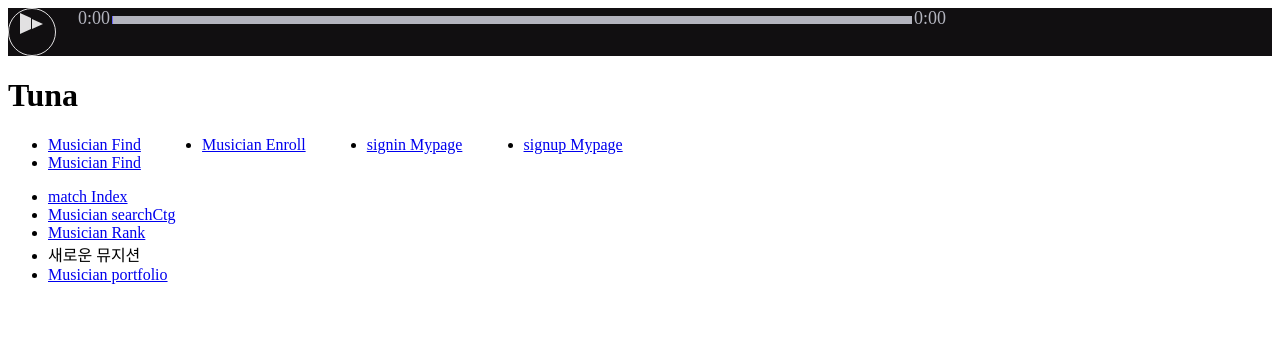
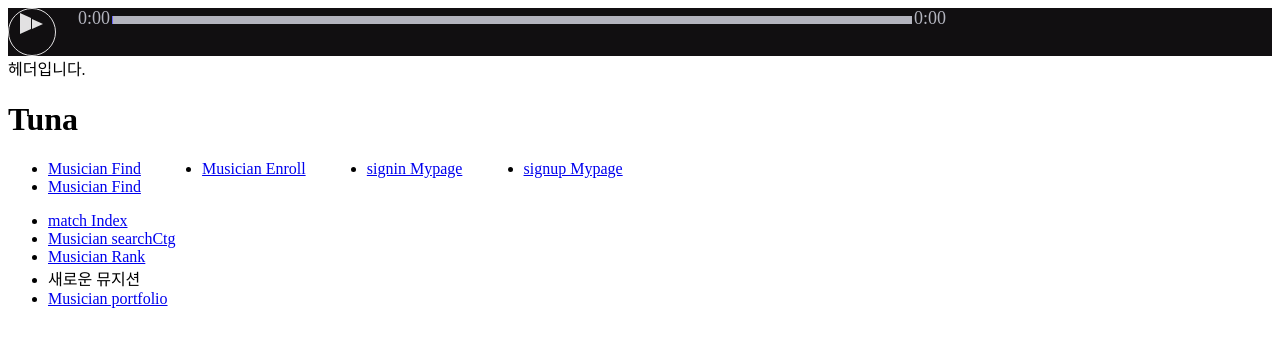
Before and after one commit to wiseseo/Team_Web_3_Client, a Next.js app: page / in a window 1280 px wide. Shown: the top 342 px of the page. Built offline with nearby package versions, Linux system fonts and the light colour scheme.

Commit message:
add Header #30

```diff
--- /dev/null
+++ b/components/Header/index.tsx
@@ -0,0 +1,9 @@
+import * as React from "react";
+
+interface Props {}
+
+const Header = (props: Props): React.ReactElement => {
+  return <header>헤더입니다.</header>;
+};
+
+export default Header;
--- a/pages/index.tsx
+++ b/pages/index.tsx
@@ -2,6 +2,7 @@ import * as React from "react";
 import styled from "styled-components";
 import Link from "next/link";
 import Head from "next/head";
+import Header from "../components/Header";
 import AudioPlayer from "../components/AudioPlayer";
 
 const Title = styled.h1`
@@ -21,7 +22,9 @@ const Index: React.FC = () => {
         <meta name="viewport" content="initial-scale=1.0, width=device-width" />
       </Head>
 
+      <Header />
       <Title>Tuna</Title>
+
       <ul>
         <NavLi style={{ marginLeft: 0 }}>
           <Link href="/musician/find">
```
